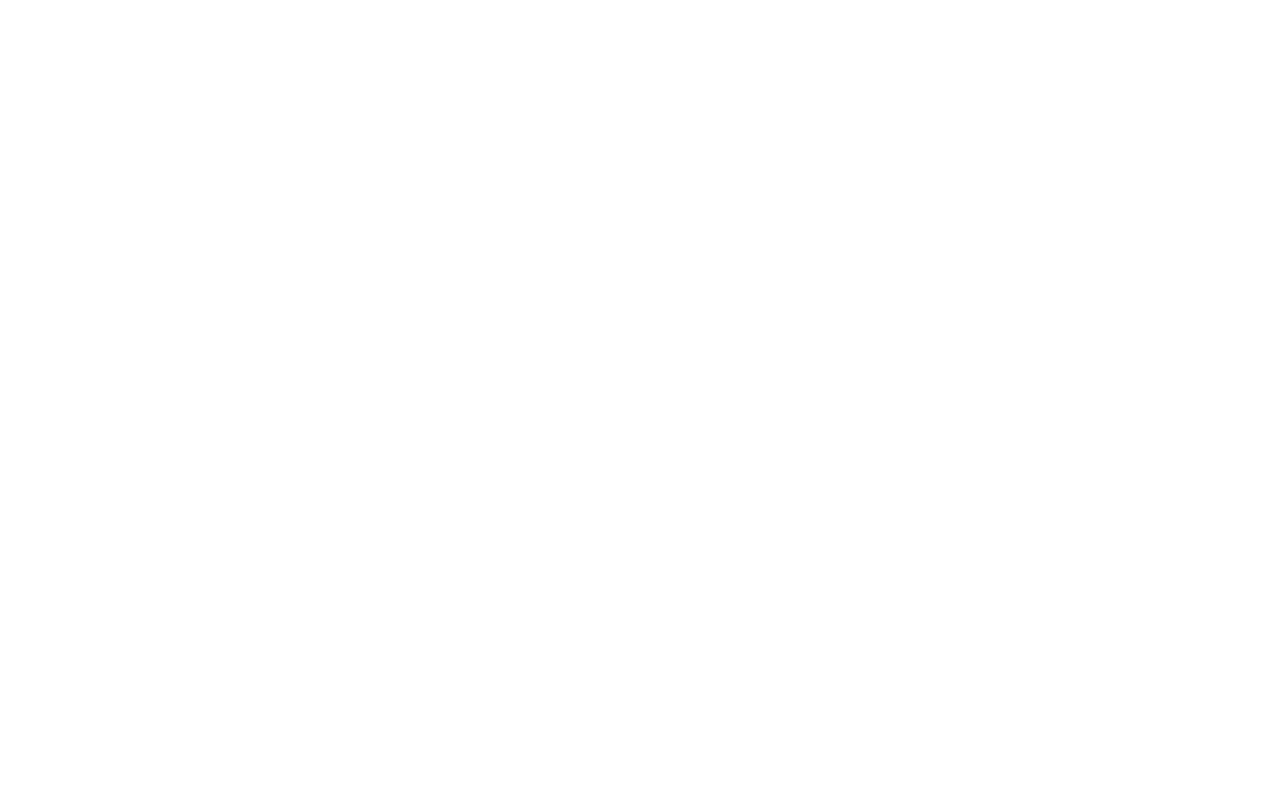
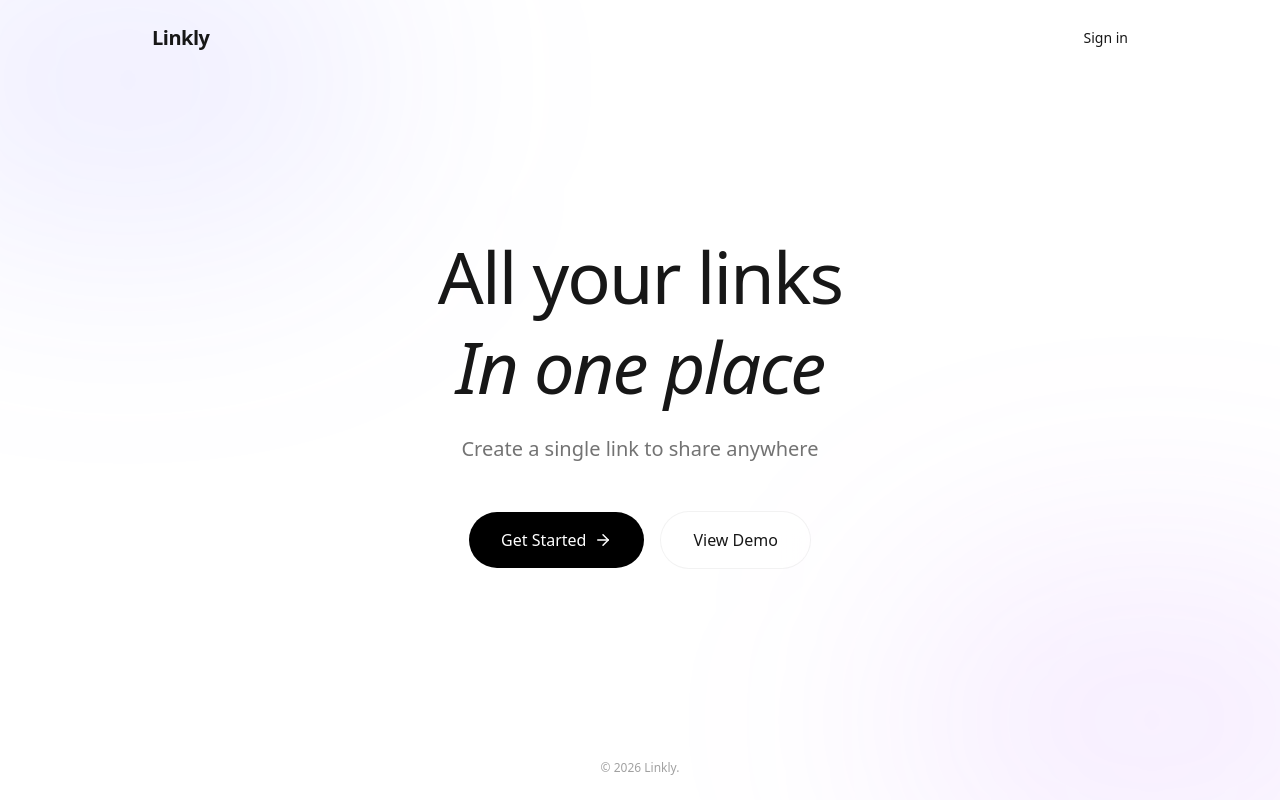
Before and after one commit to Mainao/Linkly, a Next.js app: page / in a window 1280 px wide. Before the commit this address had no page. Built offline with nearby package versions, Linux system fonts and the light colour scheme.

Commit message:
updated home landing page

```diff
--- a/src/app/page.tsx
+++ b/src/app/page.tsx
@@ -1,6 +1,46 @@
-import { redirect } from "next/navigation";
+import { ArrowRight } from "lucide-react";
 
 export default function Home() {
-    redirect("/sign-in");
-    return <></>;
+    return (
+        <div className="relative min-h-screen flex flex-col items-center justify-center p-6 overflow-hidden">
+            <div className="absolute top-[-10%] left-[-10%] w-[40%] h-[40%] bg-indigo-500/10 blur-[120px] rounded-full"></div>
+            <div className="absolute bottom-[-10%] right-[-10%] w-[40%] h-[40%] bg-purple-500/10 blur-[120px] rounded-full"></div>
+
+            <nav className="fixed top-0 w-full max-w-5xl mx-auto flex items-center justify-between p-6 z-50">
+                <div className="flex items-center gap-2">
+                    <span className="text-xl font-semibold tracking-tight">
+                        Linkly
+                    </span>
+                </div>
+                <button className="text-sm font-medium hover:text-indigo-600 transition-colors">
+                    Sign in
+                </button>
+            </nav>
+
+            <div className="max-w-4xl w-full text-center space-y-12 z-10">
+                <div className="space-y-6">
+                    <h1 className="text-5xl md:text-7xl font-extralight tracking-tight leading-tight">
+                        All your links <br />
+                        <span className="font-normal italic">In one place</span>
+                    </h1>
+                    <p className="text-neutral-500 text-lg md:text-xl font-light max-w-xl mx-auto">
+                        Create a single link to share anywhere
+                    </p>
+                </div>
+
+                <div className="flex flex-col sm:flex-row items-center justify-center gap-4">
+                    <button className="px-8 py-4 bg-black text-white rounded-full font-medium flex items-center gap-2 hover:bg-neutral-800 transition-all transform hover:scale-105">
+                        Get Started <ArrowRight size={18} />
+                    </button>
+                    <button className="px-8 py-4 bg-white/50 backdrop-blur-md border border-black/5 rounded-full font-medium flex items-center gap-2 hover:bg-white/80 transition-all">
+                        View Demo
+                    </button>
+                </div>
+            </div>
+
+            <footer className="fixed bottom-6 text-neutral-400 text-xs font-light">
+                © 2026 Linkly.
+            </footer>
+        </div>
+    );
 }
```
